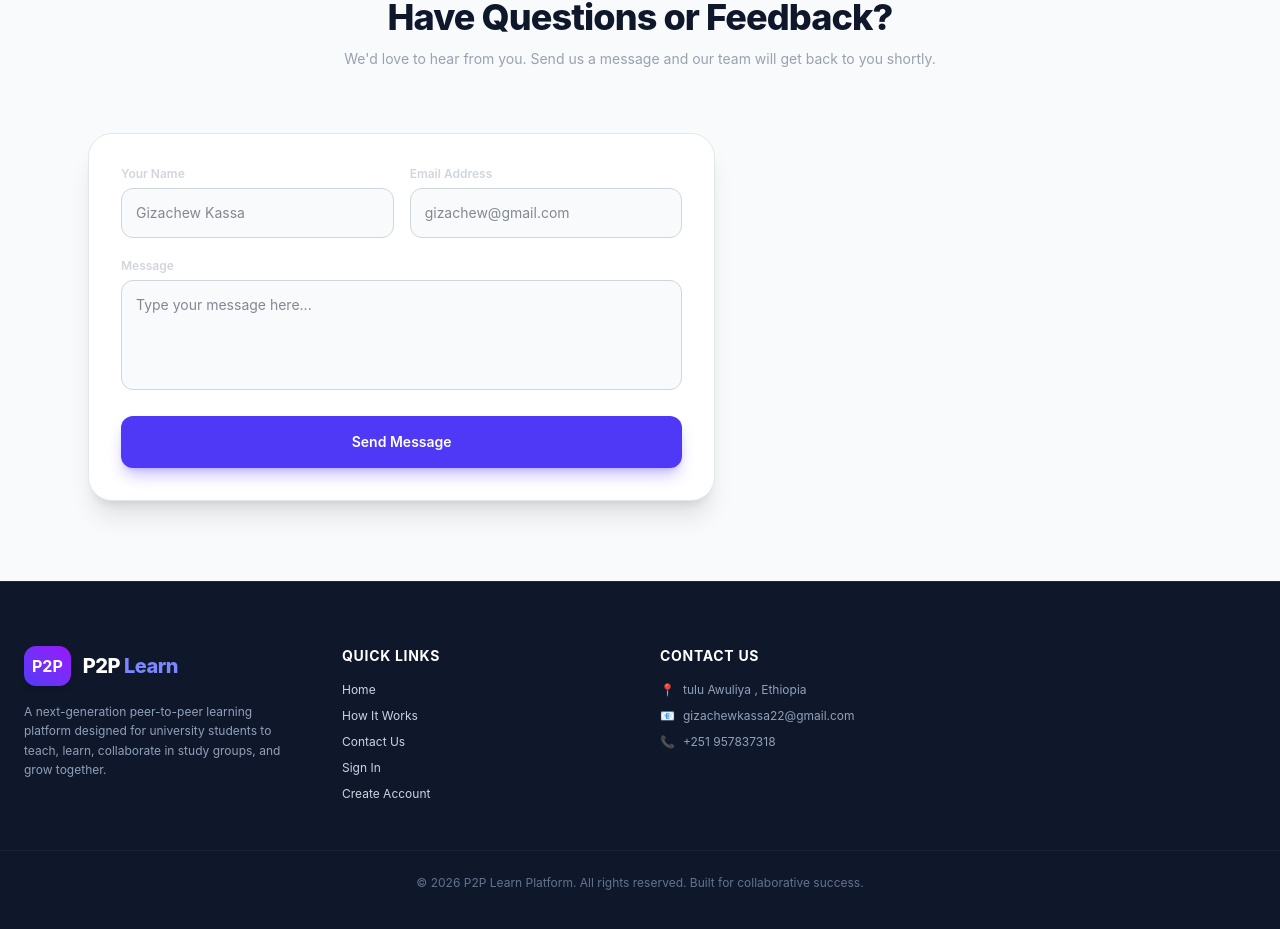
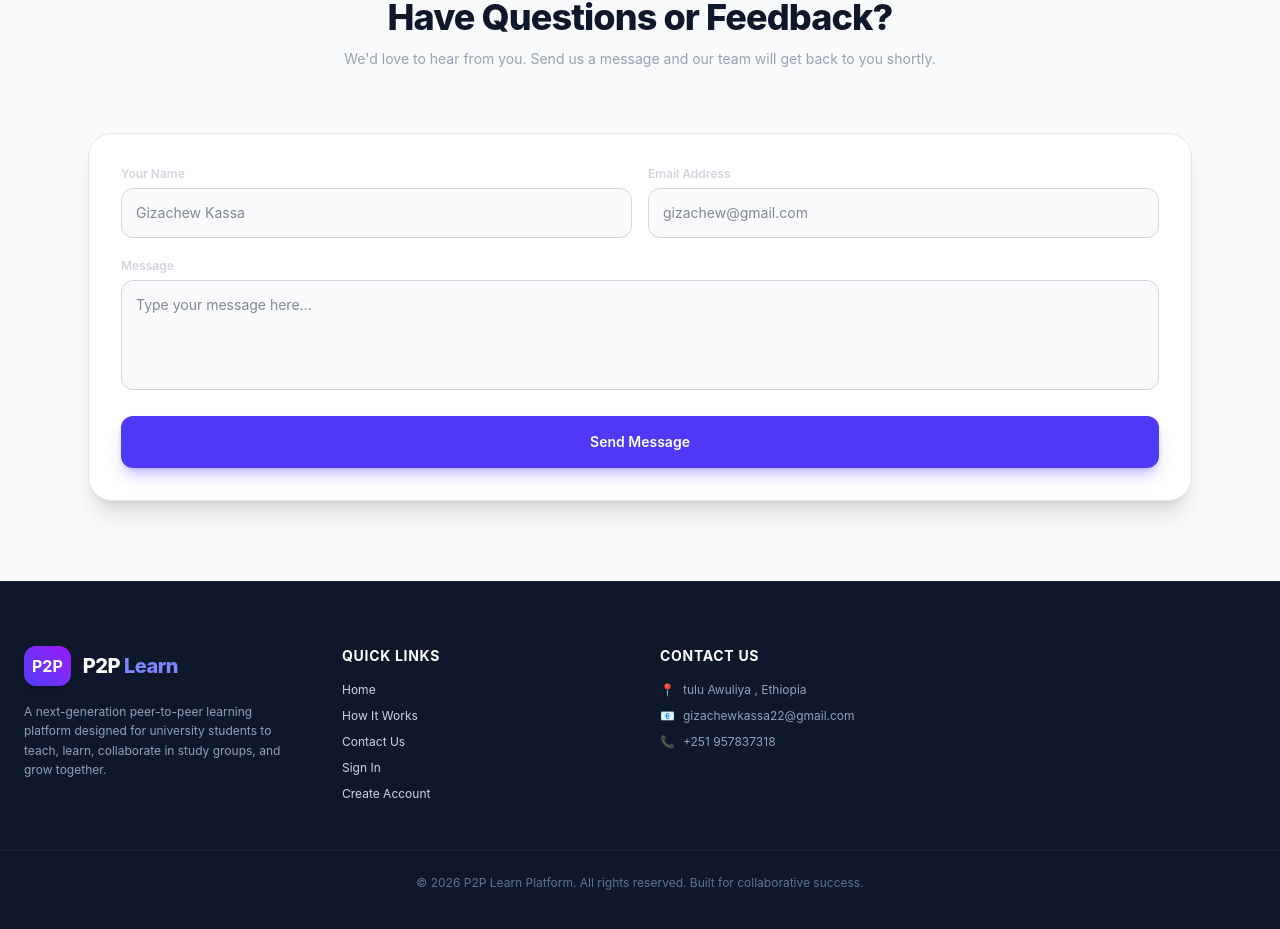
Before and after one commit to gize22/P2P, a React (Vite) app in the folder frontend/: page / in a window 1280 px wide. Shown: the part 871-1800 px from the top of the page. Built offline with nearby package versions, Linux system fonts and the light colour scheme; no server answers.

Commit message:
get in tuch

```diff
--- a/frontend/src/pages/Home.jsx
+++ b/frontend/src/pages/Home.jsx
@@ -198,7 +198,7 @@ const { hash } = useLocation();
       </section>
 
       {/* Get in Touch / Contact Section */}
-<section id="contact" className={`py-20 border-t ${darkMode ? "bg-slate-900/50 border-slate-800" : "bg-slate-50 border-gray-200"}`}>
+<section id="contact" className={`py-20 border-t ${darkMode ? "bg-slate-900/50 border-slate-800" : "bg-slate-50   border-gray-200"}`}>
   <div className="max-w-6xl mx-auto px-6">
 
     <div className="text-center max-w-2xl mx-auto mb-16">
@@ -208,11 +208,6 @@ const { hash } = useLocation();
       <h2 className="text-3xl md:text-4xl font-extrabold mt-4 mb-3 tracking-tight">Have Questions or Feedback?</h2>
       <p className="text-gray-400 text-sm">We'd love to hear from you. Send us a message and our team will get back to you shortly.</p>
     </div>
-
-    {/* 2-Column Grid Layout (Left: Info, Right: Form) */}
-    <div className="grid grid-cols-1 lg:grid-cols-12 gap-10 items-start">
-
-      {/* Right Box: Form */}
       <div className={`lg:col-span-7 p-8 rounded-3xl border shadow-xl ${darkMode ? "bg-slate-900 border-slate-800 text-slate-100" : "bg-white border-gray-200 text-gray-800"}`}>
 
         {/* Success / Error Banners */}
@@ -267,9 +262,7 @@ const { hash } = useLocation();
       </div>
 
     </div>
-
-  </div>
-</section>
+ </section>
 
       {/* Footer */}
       <Footer />
```
